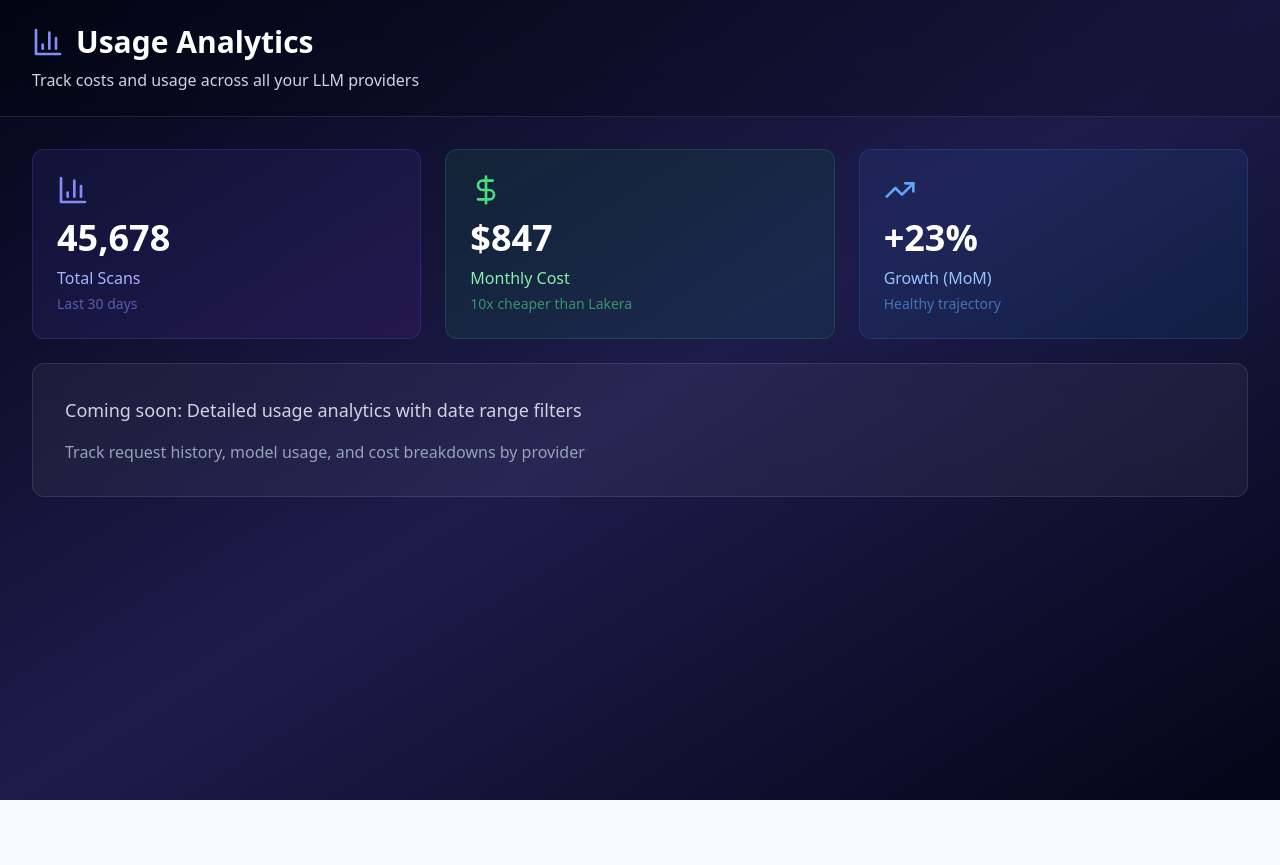
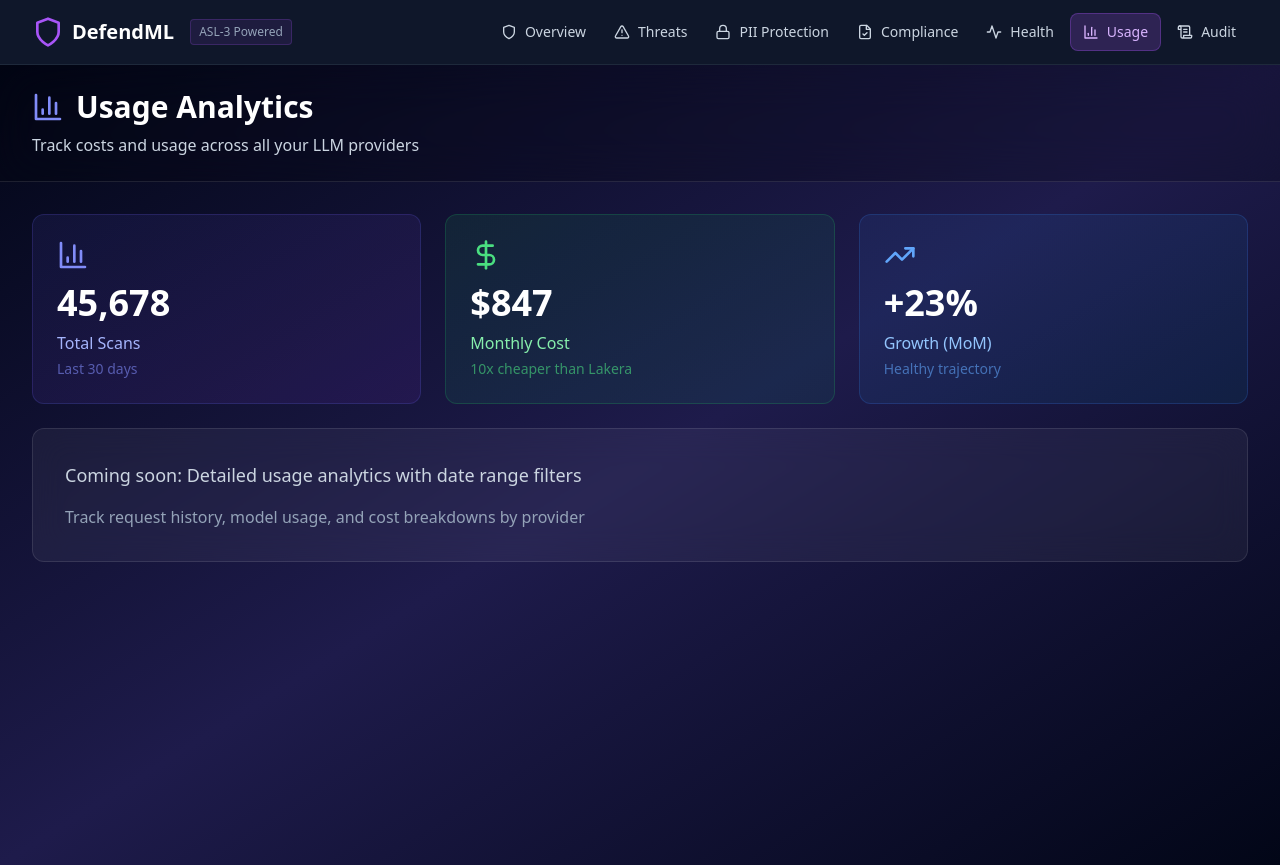
Before and after one commit to dsovan2004-beep/defendml-app, a Next.js app: page /usage in a window 1280 px wide. Before the commit the page ends 800 px from the top, so only its background shows below. Built offline with nearby package versions, Linux system fonts and the light colour scheme.

Commit message:
Update usage.tsx

```diff
--- a/src/pages/usage.tsx
+++ b/src/pages/usage.tsx
@@ -1,8 +1,11 @@
 import React from 'react';
+import Navigation from '@/components/Navigation';
 import { BarChart3, DollarSign, TrendingUp } from 'lucide-react';
 
 export default function UsagePage() {
   return (
+    <>
+      <Navigation />
       <div className="min-h-screen bg-gradient-to-br from-slate-950 via-indigo-950 to-slate-950">
         <div className="border-b border-white/10 bg-black/20 backdrop-blur-xl">
           <div className="max-w-7xl mx-auto px-8 py-6">
@@ -37,7 +40,6 @@ export default function UsagePage() {
               <div className="text-blue-400/60 text-sm mt-1">Healthy trajectory</div>
             </div>
           </div>
-
           <div className="bg-white/5 backdrop-blur-lg rounded-xl p-8 border border-white/10">
             <p className="text-slate-300 text-lg mb-4">
               Coming soon: Detailed usage analytics with date range filters
@@ -48,5 +50,6 @@ export default function UsagePage() {
           </div>
         </div>
       </div>
+    </>
   );
 }
```
Lines whose indentation alone changed are shown as unchanged.
